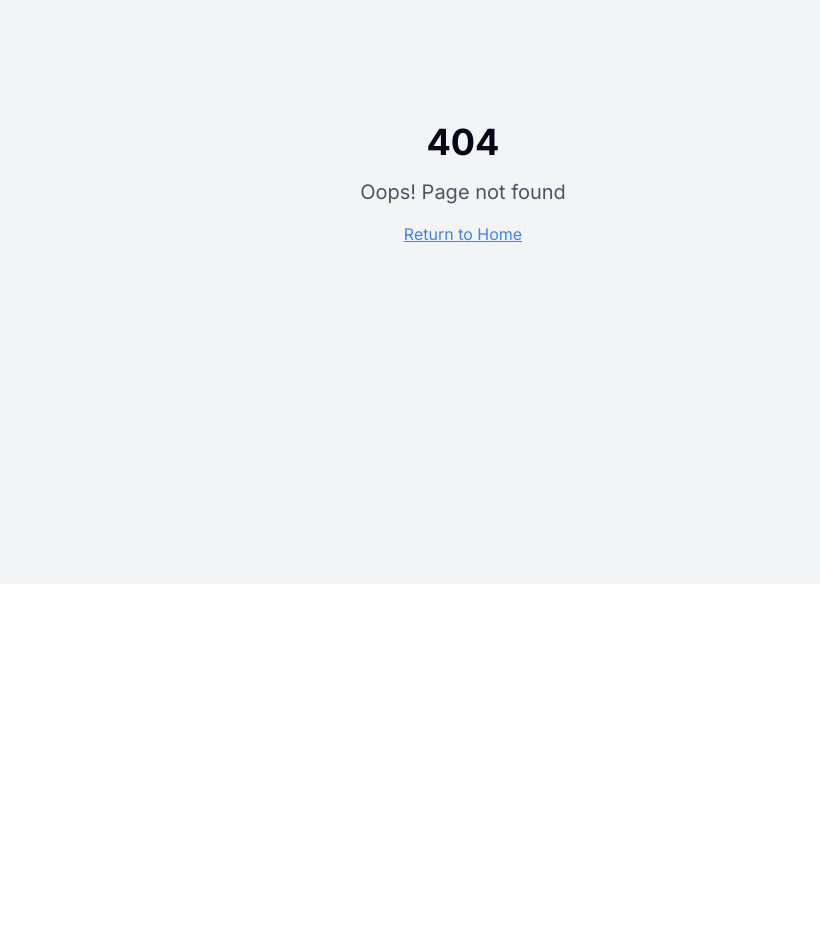
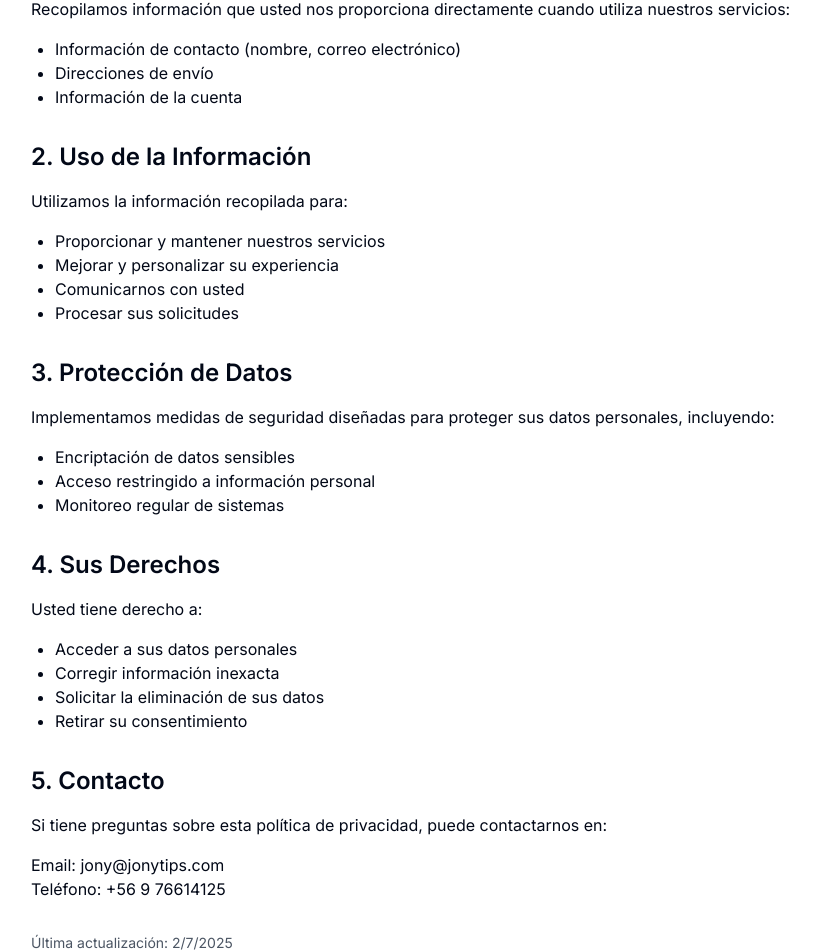
Before and after one commit to petfy/replace, a React (Vite) app: page /privacy in a window 1280 px wide. Before the commit this address had no page. Shown: the part 216-1168 px from the top of the page, without its empty margins (177-997 px from the left). Before the commit the page ends 800 px from the top, so only its background shows below. Built offline with nearby package versions, Linux system fonts and the light colour scheme.

Commit message:
Add /privacy page
Adds a new page at the `/privacy` route.  This page will contain default privacy terms.

```diff
--- a/src/App.tsx
+++ b/src/App.tsx
@@ -9,6 +9,7 @@ import Auth from "./pages/Auth";
 import Dashboard from "./pages/Dashboard";
 import StoreDashboard from "./pages/StoreDashboard";
 import PublicDiscounts from "./pages/PublicDiscounts";
+import Privacy from "./pages/Privacy";
 import NotFound from "./pages/NotFound";
 
 const queryClient = new QueryClient();
@@ -25,6 +26,7 @@ const App = () => (
           <Route path="/dashboard" element={<Dashboard />} />
           <Route path="/store-dashboard" element={<StoreDashboard />} />
           <Route path="/discounts/:urlSlug" element={<PublicDiscounts />} />
+          <Route path="/privacy" element={<Privacy />} />
           <Route path="*" element={<NotFound />} />
         </Routes>
       </BrowserRouter>
--- /dev/null
+++ b/src/pages/Privacy.tsx
@@ -0,0 +1,87 @@
+
+import { Shield } from "lucide-react";
+
+const Privacy = () => {
+  return (
+    <div className="min-h-screen bg-white">
+      <nav className="py-4 px-6 border-b">
+        <div className="container mx-auto flex items-center gap-2">
+          <Shield className="h-6 w-6 text-primary" />
+          <span className="text-2xl font-bold text-primary">Política de Privacidad</span>
+        </div>
+      </nav>
+      <main className="container mx-auto px-4 py-8 max-w-4xl">
+        <div className="prose prose-blue max-w-none">
+          <h1 className="text-3xl font-bold mb-8">Política de Privacidad de RePlace</h1>
+
+          <section className="mb-8">
+            <h2 className="text-2xl font-semibold mb-4">1. Información que Recopilamos</h2>
+            <p className="mb-4">
+              Recopilamos información que usted nos proporciona directamente cuando utiliza nuestros servicios:
+            </p>
+            <ul className="list-disc pl-6 mb-4">
+              <li>Información de contacto (nombre, correo electrónico)</li>
+              <li>Direcciones de envío</li>
+              <li>Información de la cuenta</li>
+            </ul>
+          </section>
+
+          <section className="mb-8">
+            <h2 className="text-2xl font-semibold mb-4">2. Uso de la Información</h2>
+            <p className="mb-4">
+              Utilizamos la información recopilada para:
+            </p>
+            <ul className="list-disc pl-6 mb-4">
+              <li>Proporcionar y mantener nuestros servicios</li>
+              <li>Mejorar y personalizar su experiencia</li>
+              <li>Comunicarnos con usted</li>
+              <li>Procesar sus solicitudes</li>
+            </ul>
+          </section>
+
+          <section className="mb-8">
+            <h2 className="text-2xl font-semibold mb-4">3. Protección de Datos</h2>
+            <p className="mb-4">
+              Implementamos medidas de seguridad diseñadas para proteger sus datos personales, incluyendo:
+            </p>
+            <ul className="list-disc pl-6 mb-4">
+              <li>Encriptación de datos sensibles</li>
+              <li>Acceso restringido a información personal</li>
+              <li>Monitoreo regular de sistemas</li>
+            </ul>
+          </section>
+
+          <section className="mb-8">
+            <h2 className="text-2xl font-semibold mb-4">4. Sus Derechos</h2>
+            <p className="mb-4">
+              Usted tiene derecho a:
+            </p>
+            <ul className="list-disc pl-6 mb-4">
+              <li>Acceder a sus datos personales</li>
+              <li>Corregir información inexacta</li>
+              <li>Solicitar la eliminación de sus datos</li>
+              <li>Retirar su consentimiento</li>
+            </ul>
+          </section>
+
+          <section className="mb-8">
+            <h2 className="text-2xl font-semibold mb-4">5. Contacto</h2>
+            <p className="mb-4">
+              Si tiene preguntas sobre esta política de privacidad, puede contactarnos en:
+            </p>
+            <ul className="list-none mb-4">
+              <li>Email: jony@jonytips.com</li>
+              <li>Teléfono: +56 9 76614125</li>
+            </ul>
+          </section>
+
+          <footer className="text-sm text-gray-600 mt-8">
+            Última actualización: {new Date().toLocaleDateString()}
+          </footer>
+        </div>
+      </main>
+    </div>
+  );
+};
+
+export default Privacy;
```
